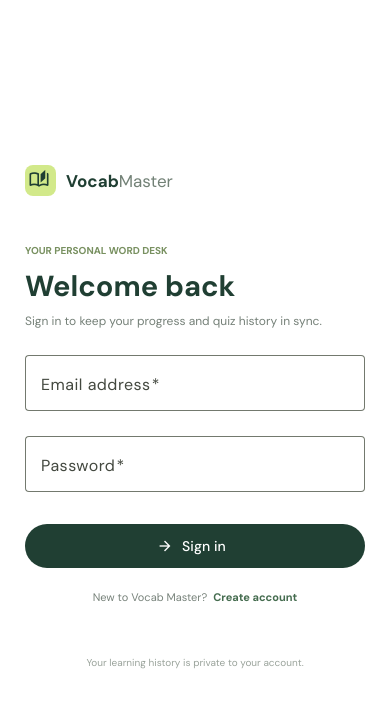
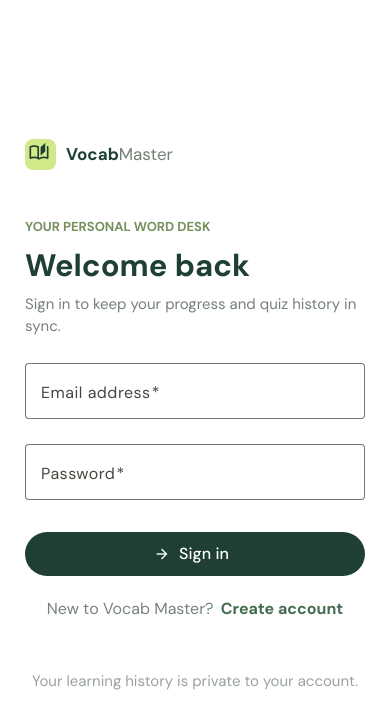
Before and after one commit to shafaatdev/12plus-quiz, an Angular app: page / in a window 390 px wide. Shown: the top 728 px of the page. Built offline with nearby package versions, Linux system fonts and the light colour scheme.

Commit message:
feat: add responsive typography for mobile devices

```diff
--- a/src/app/app.scss
+++ b/src/app/app.scss
@@ -284,3 +284,59 @@ app-root { display: block; min-height: 100dvh; }
 	.history-item-main { align-items: flex-start; }
 	.history-date { flex-basis: calc(100% - 65px); }
 }
+
+@media (max-width: 760px) {
+	:root {
+		--mobile-meta-size: 13px;
+		--mobile-body-size: 15px;
+		--mobile-control-size: 16px;
+		--mobile-section-size: 20px;
+	}
+
+	.side-section-label, .eyebrow, .section-heading .eyebrow, .side-heading .eyebrow,
+	.history-list-heading .eyebrow, .history-tools .eyebrow, .stat-label,
+	.history-stats span, .history-list-heading > span, .launch-topline, .launch-time,
+	.keyboard-note, .profile-copy small, .stat-foot, .progress-caption,
+	.daily-note > span:last-child, .recent-info strong, .recent-info small,
+	.breadcrumb, .preview-badge, .review-panel .mat-expansion-panel-header-description,
+	.quiz-round, .quiz-progress-row, .option-letter, .result-label, .result-percent small,
+	.review-row span, .score-ring span, .score-ring small, .history-date > span {
+		font-size: var(--mobile-meta-size);
+	}
+
+	.page-heading p, .results-subtitle, .daily-note p, .launch-panel p,
+	.empty-recent p, .empty-recent small, .example-line, .result-detail,
+	.review-row strong, .history-date strong, .history-missed,
+	.history-empty p, .history-tools p, .auth-copy, .auth-footnote,
+	.all-mastered, .perfect-note, .loading-screen {
+		font-size: var(--mobile-body-size);
+	}
+
+	.nav-link, .text-button, .back-link, .primary-action, .download-button,
+	.launch-button, .feedback-banner, .answer-option, .answer-feedback,
+	.review-panel .mat-expansion-panel-header, .small-outline, .clear-button,
+	.auth-switch, .auth-switch .text-button {
+		font-size: var(--mobile-control-size);
+	}
+	.mat-mdc-button-base .mdc-button__label,
+	.answer-option .mdc-label { font-size: var(--mobile-control-size); }
+	mat-error, .mat-mdc-form-field-error { font-size: 14px; }
+
+	.page-heading h1 { font-size: 29px; }
+	.section-heading h2, .side-heading h2, .history-list-heading h2,
+	.history-tools h2 { font-size: var(--mobile-section-size); }
+	.launch-panel h2 { font-size: 27px; }
+	.question-card h1 { font-size: 36px; }
+	.results-wrap > h1 { font-size: 35px; }
+	.history-stats strong { font-size: 25px; }
+	.history-empty h3 { font-size: 18px; }
+	.result-number { font-size: 42px; }
+	.result-percent { font-size: 31px; }
+	.auth-panel h1 { font-size: 31px; }
+}
+
+@media (max-width: 390px) {
+	.breadcrumb > span, .breadcrumb > mat-icon { display: none; }
+	.breadcrumb, .preview-badge { font-size: 13px; }
+	.topbar-right { gap: 8px; }
+}
```
